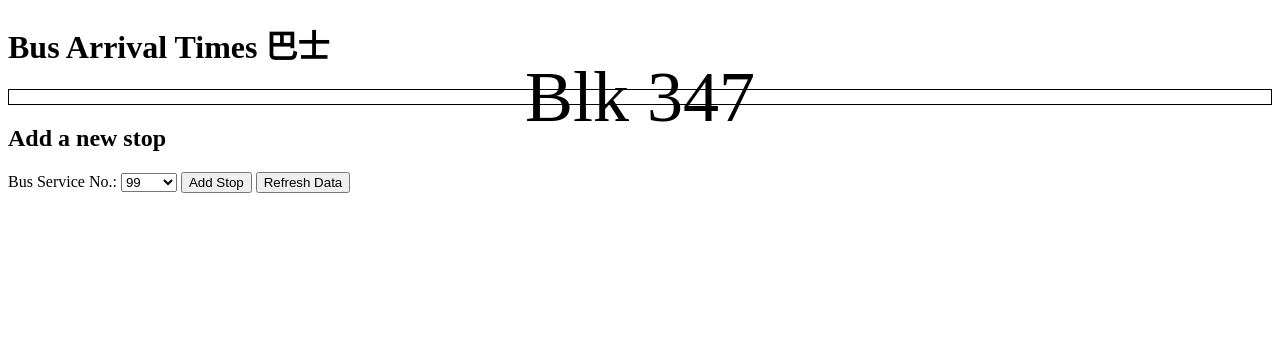
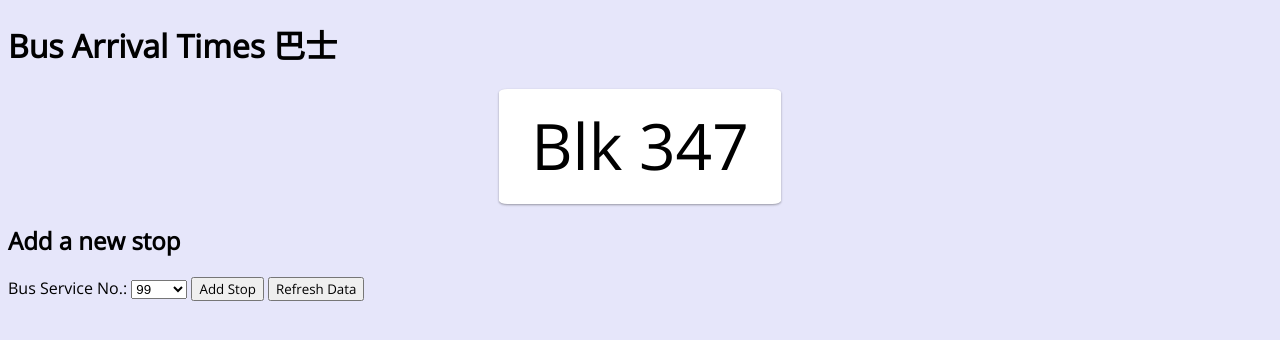
Before and after one commit to m-t-chang/simple-bus-arrivals-sg, a website: page index.html in a window 1280 px wide. Drawn offline with nearby package versions, Linux system fonts and the light colour scheme; no server answers.

Commit message:
add styles

```diff
--- a/style.css
+++ b/style.css
@@ -1,22 +1,31 @@
+body,
+button {
+    font-family: "Open Sans", sans-serif;
+}
+
 body {
+    background-color: lavender;
 }
 
 .card {
-    font-size: 72px;
+    font-size: 64px;
     text-align: center;
-    margin: 0;
-    padding: 0;
-    line-height: 0.2;
-    border: 1px solid black;
+    line-height: 1.2;
+
+    margin: auto;
+    padding: 0.3em 0.5em;
+    border-radius: 3%;
+    width: max-content;
+    background-color: white;
+
+    /* box-shadows courtesy of https://codepen.io/sdthornton/pen/wBZdXq */
+    box-shadow: 0 1px 3px rgba(0, 0, 0, 0.12), 0 1px 2px rgba(0, 0, 0, 0.24);
 }
 
-ul {
-    flex-direction: column;
-    list-style-type: none;
-    margin: 0;
-    padding: 0;
-    font-size: 72px;
+#card-stack {
+    display: flex;
+    flex-direction: row;
+    flex-wrap: wrap;
+    justify-content: center;
+    row-gap: 1em;
 }
-
-li {
-}
```
